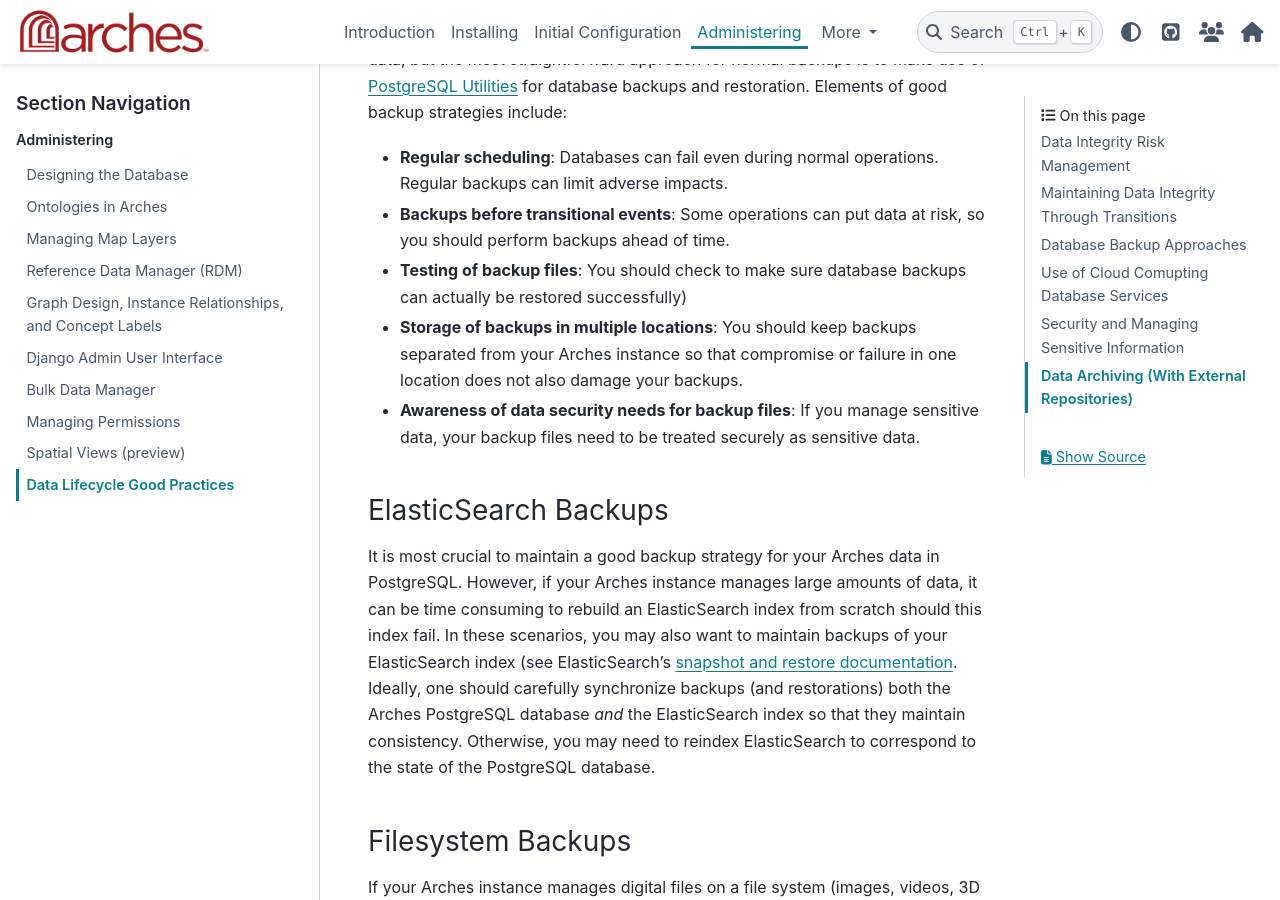
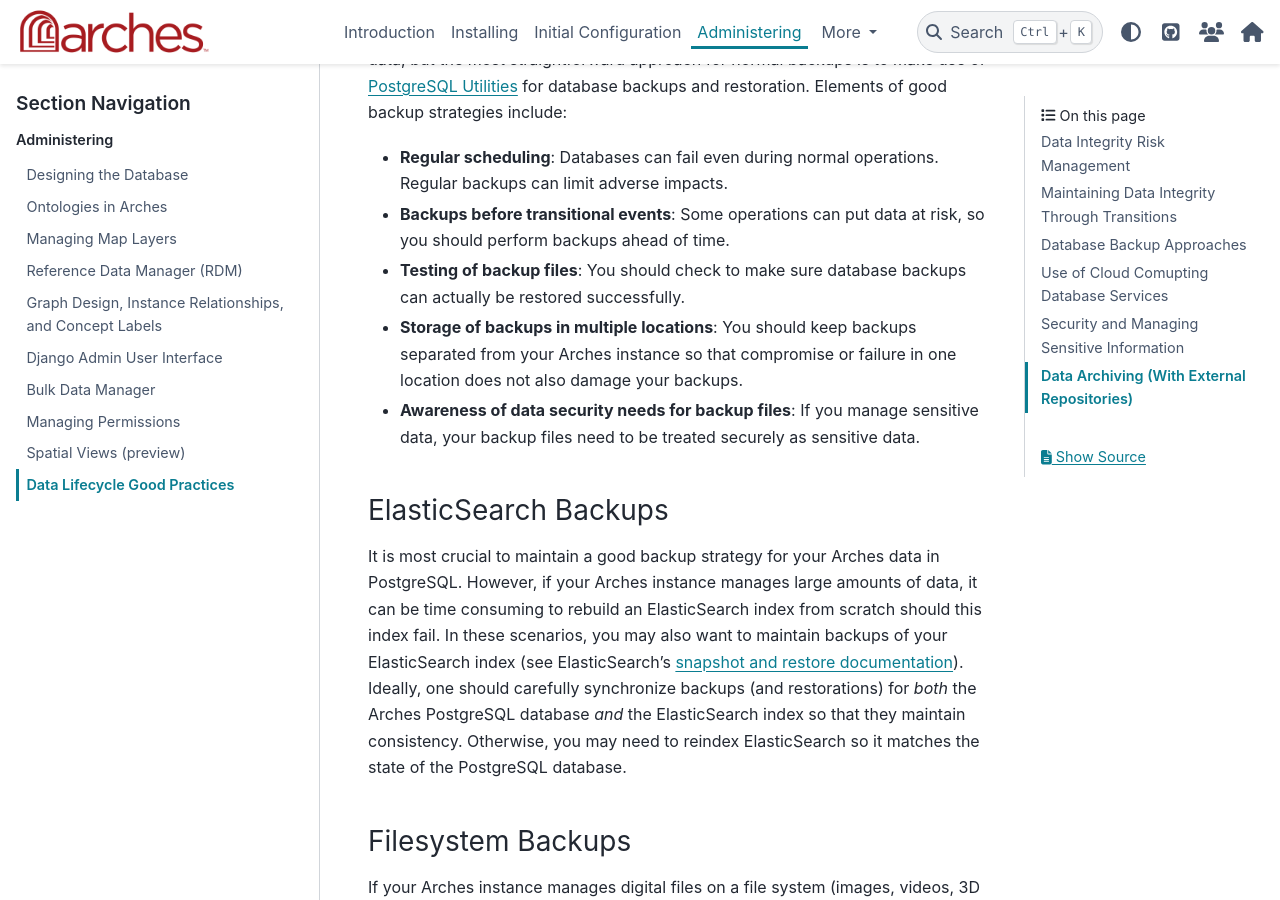
Before and after one commit to archesproject/arches-docs, a Sphinx documentation site: the page built from docs/administering/data-life-cycle.rst, in a window 1280 px wide and 900 px high, scrolled down 924 px. Built offline with Sphinx 7.4.7 and the PyData theme 0.15.4, drawn with Linux system fonts in a browser that asks for light colours.

Commit message:
Fixed typos

```diff
--- a/docs/administering/data-life-cycle.rst
+++ b/docs/administering/data-life-cycle.rst
@@ -26,7 +26,7 @@
 
 * **Regular scheduling**: Databases can fail even during normal operations. Regular backups can limit adverse impacts.
 * **Backups before transitional events**: Some operations can put data at risk, so you should perform backups ahead of time.
-* **Testing of backup files**: You should check to make sure database backups can actually be restored successfully)
+* **Testing of backup files**: You should check to make sure database backups can actually be restored successfully.
 * **Storage of backups in multiple locations**: You should keep backups separated from your Arches instance so that compromise or failure in one location does not also damage your backups.
 * **Awareness of data security needs for backup files**: If you manage sensitive data, your backup files need to be treated securely as sensitive data.
 
@@ -34,7 +34,7 @@
 ElasticSearch Backups
 ---------------------
 
-It is most crucial to maintain a good backup strategy for your Arches data in PostgreSQL. However, if your Arches instance manages large amounts of data, it can be time consuming to rebuild an ElasticSearch index from scratch should this index fail. In these scenarios, you may also want to maintain backups of your ElasticSearch index (see ElasticSearch's `snapshot and restore documentation <https://www.elastic.co/guide/en/elasticsearch/reference/current/snapshot-restore.html>`_. Ideally, one should carefully synchronize backups (and restorations) both the Arches PostgreSQL database *and* the ElasticSearch index so that they maintain consistency. Otherwise, you may need to reindex ElasticSearch to correspond to the state of the PostgreSQL database.
+It is most crucial to maintain a good backup strategy for your Arches data in PostgreSQL. However, if your Arches instance manages large amounts of data, it can be time consuming to rebuild an ElasticSearch index from scratch should this index fail. In these scenarios, you may also want to maintain backups of your ElasticSearch index (see ElasticSearch's `snapshot and restore documentation <https://www.elastic.co/guide/en/elasticsearch/reference/current/snapshot-restore.html>`_). Ideally, one should carefully synchronize backups (and restorations) for *both* the Arches PostgreSQL database *and* the ElasticSearch index so that they maintain consistency. Otherwise, you may need to reindex ElasticSearch so it matches the state of the PostgreSQL database.
 
 
 Filesystem Backups
```
